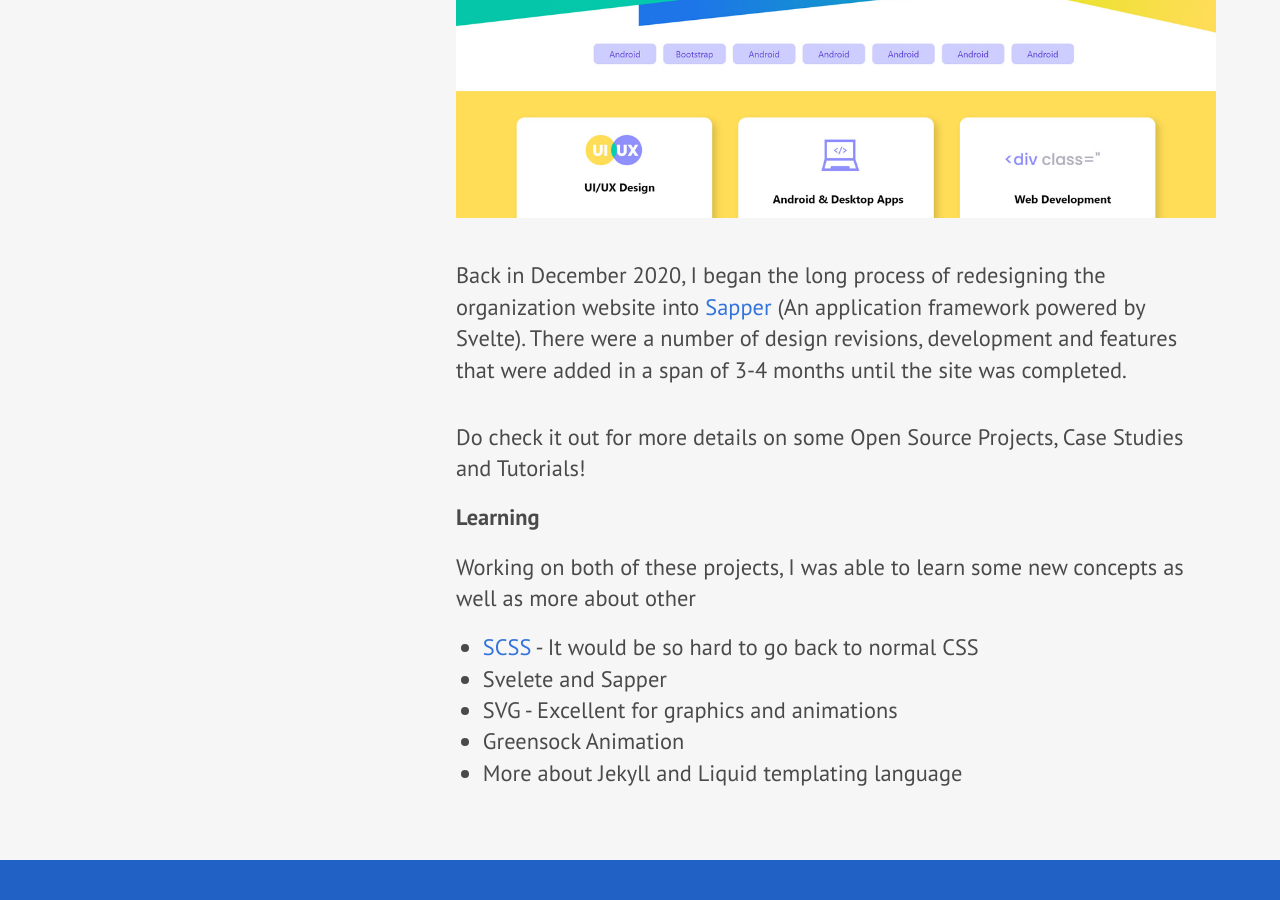
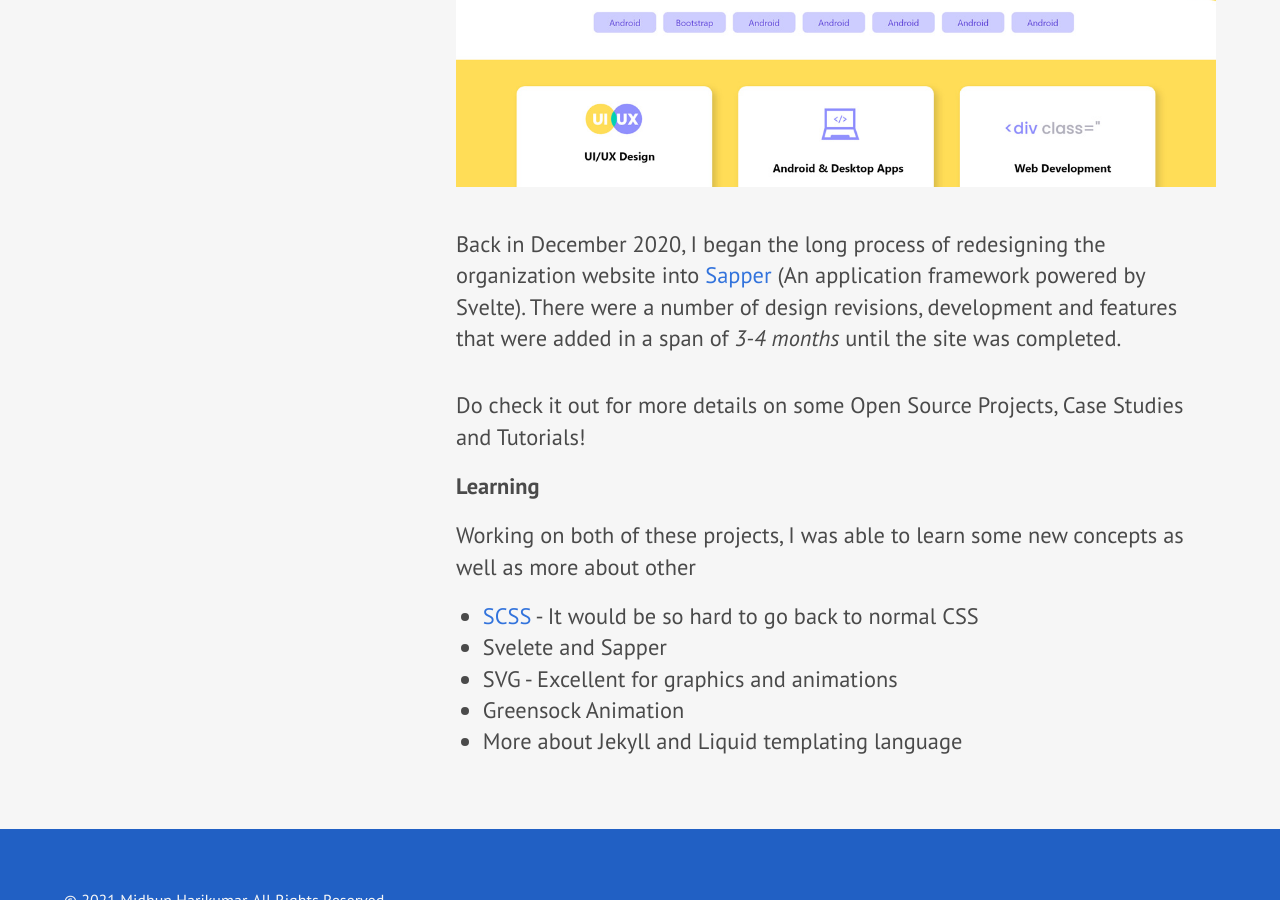
Before and after one commit to midhunhk/midhunhk.github.io, a Jekyll site: the page built from _posts/2021-04-22-two-projects.md, in a window 1280 px wide and 900 px high, scrolled down 2613 px. Built offline with Jekyll 4.4.1, drawn with Linux system fonts in a browser that asks for light colours; nearby versions of some CDN libraries; comment, search, counter and statistics services are not loaded; a style sheet for code colours, icons or effects is not loaded; some of the changed text lies outside the part shown.

Commit message:
fix typo and message color

```diff
--- a/_posts/2021-04-22-two-projects.md
+++ b/_posts/2021-04-22-two-projects.md
@@ -21,9 +21,9 @@
 
 The main obstacle was installing Ruby and setting up the Jekyll gem on local for testing the changes. Ofcourse since Bulma is my favourite and go to CSS framework, it was very easy to update all the styles.
 
-Finally, after spending <em>a hectic day</em> on day on it, I turned my attention on purchasing a domain name. After comparing a number of services, I finally chose [Namecheap](https://namecheap.pxf.io/rnQvdj). The process was very fast and the customer service was excellent to setup all the configurations to point to the exisiting Github Pages location, given this is the first time that I have ever bought and configured a domain.
+Finally, after spending <em>a hectic day</em> on it, I turned my attention on purchasing a domain name. After comparing a number of services, I finally chose [Namecheap](https://namecheap.pxf.io/rnQvdj). The process was very fast and the customer service was excellent to setup all the configurations to point to the exisiting Github Pages location, given this is the first time that I have ever bought and configured a domain.
 
-<article class="message is-success">
+<article class="message is-warning">
   <div class="message-header">
     <p>Discounts!</p>
   </div>
@@ -37,7 +37,7 @@
 ## Two: [Ae App Labs](https://ae-app-labs.github.io/)
 I work on some of my Open Source projects, and tutorials under the Organization Ae App Labs. There was a static placeholder site hosted on Github Pages for it. Ever since I learnt about [Svelte](https://svelte.dev/) back in 2020, I wanted to apply it on a love project. I fell in love with the simplicity and you should check it out too.
 ![AE App labs](/public/images/2021/04/23/app_labs.jpg)
-Back in December 2020, I began the long process of redesigning the organization website into [Sapper](https://sapper.svelte.dev/) (An application framework powered by Svelte). There were a number of design revisions, development and features that were added in a span of 3-4 months until the site was completed.
+Back in December 2020, I began the long process of redesigning the organization website into [Sapper](https://sapper.svelte.dev/) (An application framework powered by Svelte). There were a number of design revisions, development and features that were added in a span of <em>3-4 months</em> until the site was completed.
 
 Do check it out for more details on some Open Source Projects, Case Studies and Tutorials!
 
--- a/index.html
+++ b/index.html
@@ -112,12 +112,12 @@
                 </div>
 
                 <div class="animate__animated animate__fadeIn animate__delay-3s animate__fast px-5">
-                    <p class="title is-5 mt-6 mb-1 has-text-weight-bold">Web & Mobile</p>
+                    <p class="title is-5 has-text-weight-bold">Web & Mobile</p>
                     <p class="content">Well experienced in Native Android development and modern web technologies like Spring Boot, NodeJS, React, Svelte.</p>
                 </div>
 
                 <div class="animate__animated animate__fadeIn animate__delay-4s animate__fast px-5 pb-5">
-                    <p class="title is-5 mt-6 mb-1 has-text-weight-bold">Software Development</p>
+                    <p class="title is-5 mt-1 mb-1 has-text-weight-bold">Software Development</p>
                     <p class="content">I am an Engineer with a Bachelor's degree in Computer Science. I have strong programming skills with Java, Kotlin and Javascipt, with foundation in C and C++.</p>
                 </div>
             </div>
```
Also changed, not shown: 1 other file.
